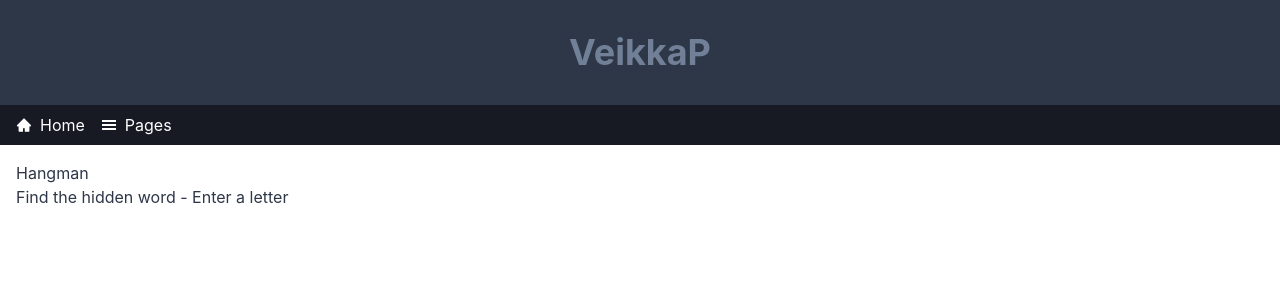
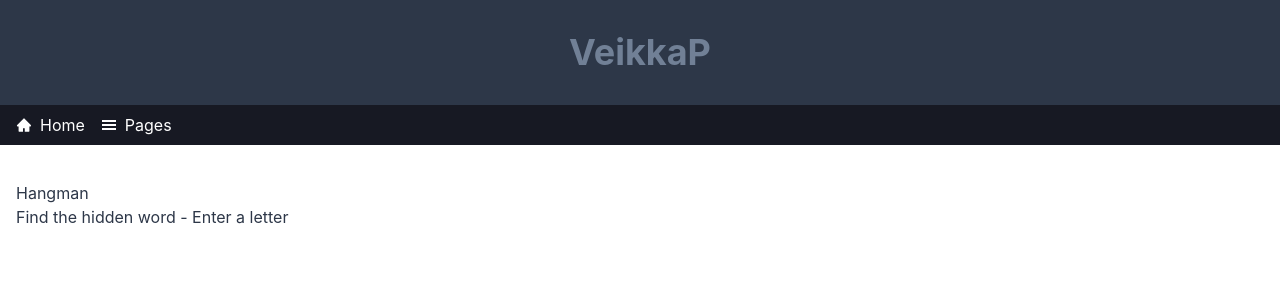
Before and after one commit to Iiigorriii/reactnettisivut, a Next.js app: page /hangman in a window 1280 px wide. Shown: the top 300 px of the page. Built offline with nearby package versions, Linux system fonts and the light colour scheme.

Commit message:
Update HangMan.module.css

```diff
--- a/styles/HangMan.module.css
+++ b/styles/HangMan.module.css
@@ -1,6 +1,6 @@
 
 
-h1 {
+.h1 {
     margin: 20px 0 0;
   }
 
```
Lines whose indentation alone changed are shown as unchanged.
